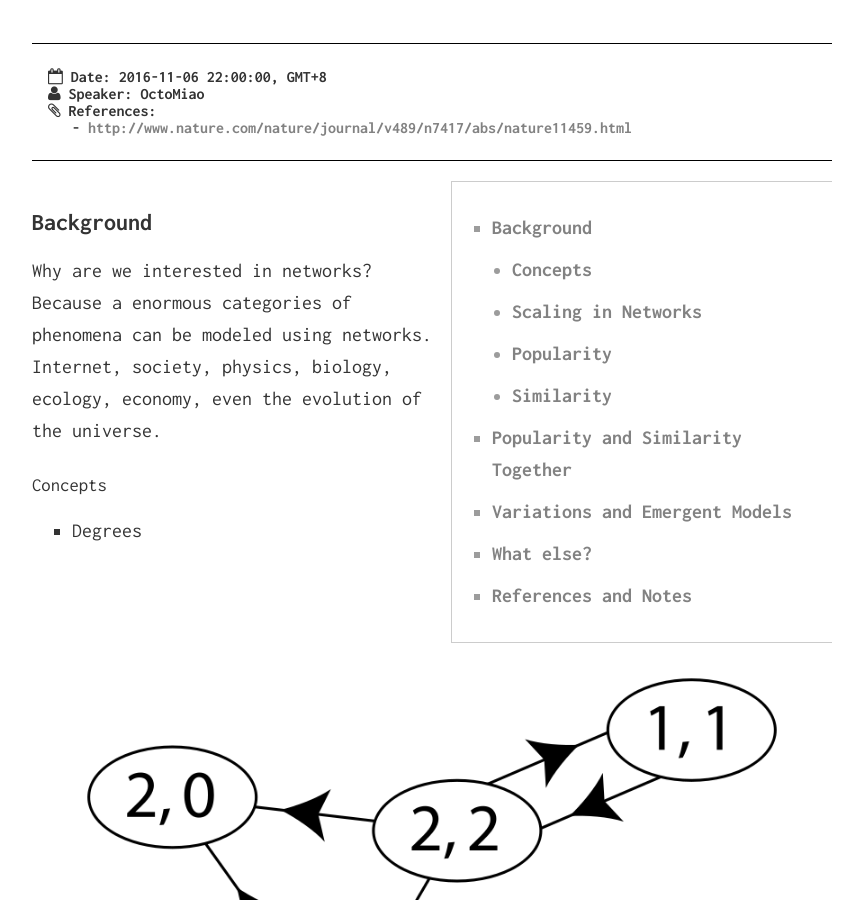
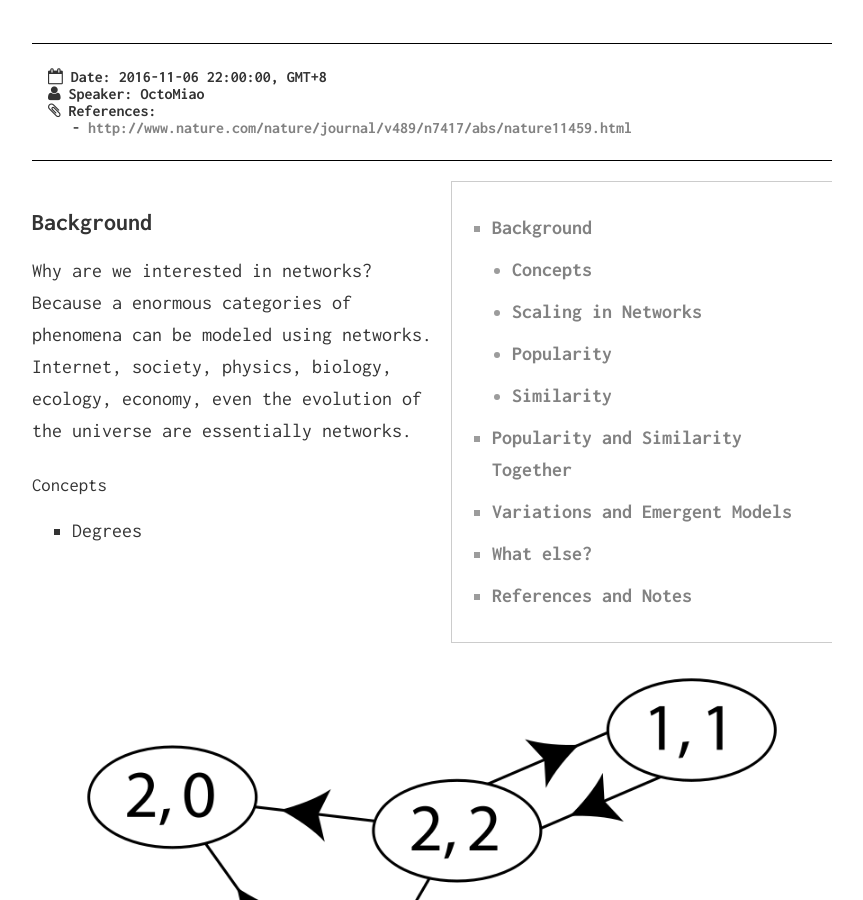
Before and after one commit to reading-club/reading-club.github.io, a Jekyll site: the page built from _5weekplus/week2.md, in a window 1280 px wide and 900 px high, scrolled down 612 px. Shown: the whole window, without its empty margins (208-1071 px from the left). Built offline with Jekyll 4.4.1, drawn with Linux system fonts in a browser that asks for light colours; nearby versions of some CDN libraries; formulas are drawn with MathJax 3.

Commit message:
Update week2.md

```diff
--- a/_5weekplus/week2.md
+++ b/_5weekplus/week2.md
@@ -15,7 +15,7 @@ ref:
 ## Background
 
 
-Why are we interested in networks? Because a enormous categories of phenomena can be modeled using networks. Internet, society, physics, biology, ecology, economy, even the evolution of the universe.
+Why are we interested in networks? Because a enormous categories of phenomena can be modeled using networks. Internet, society, physics, biology, ecology, economy, even the evolution of the universe are essentially networks.
 
 
 ### Concepts
```
